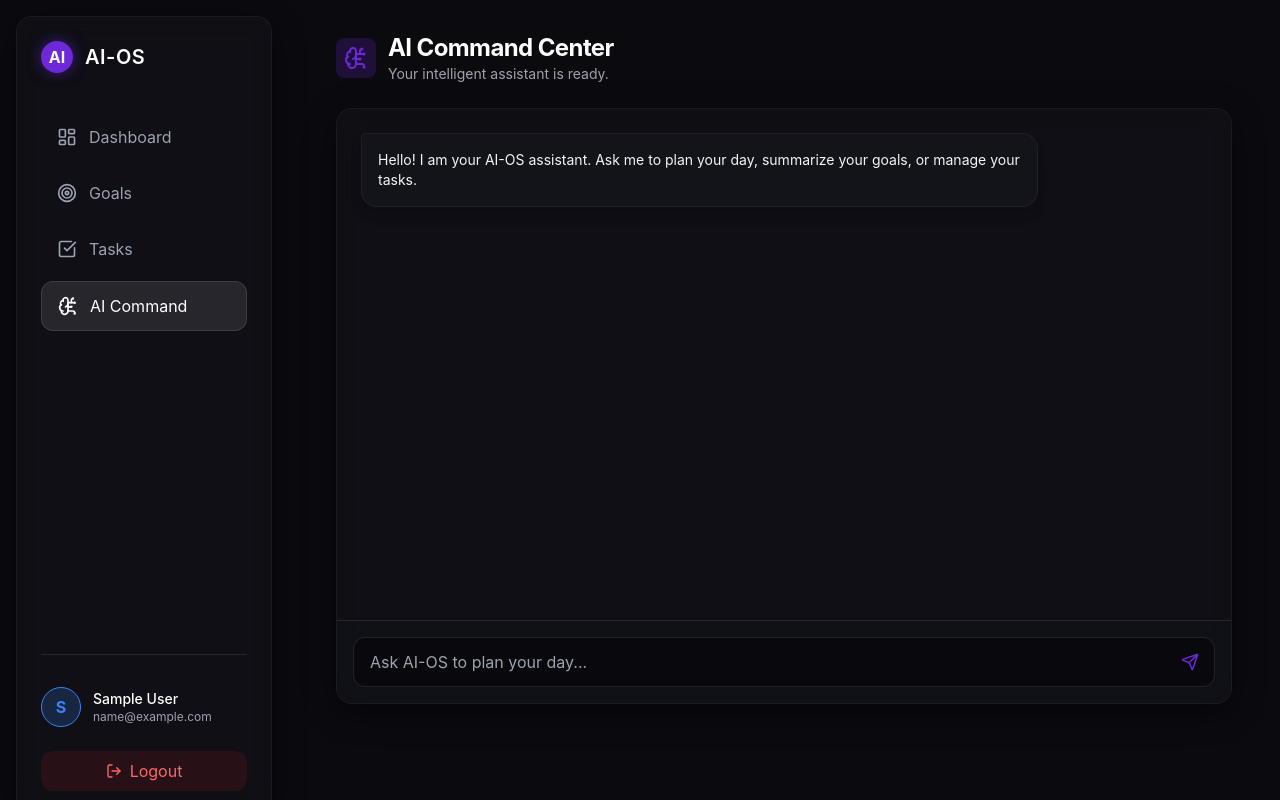
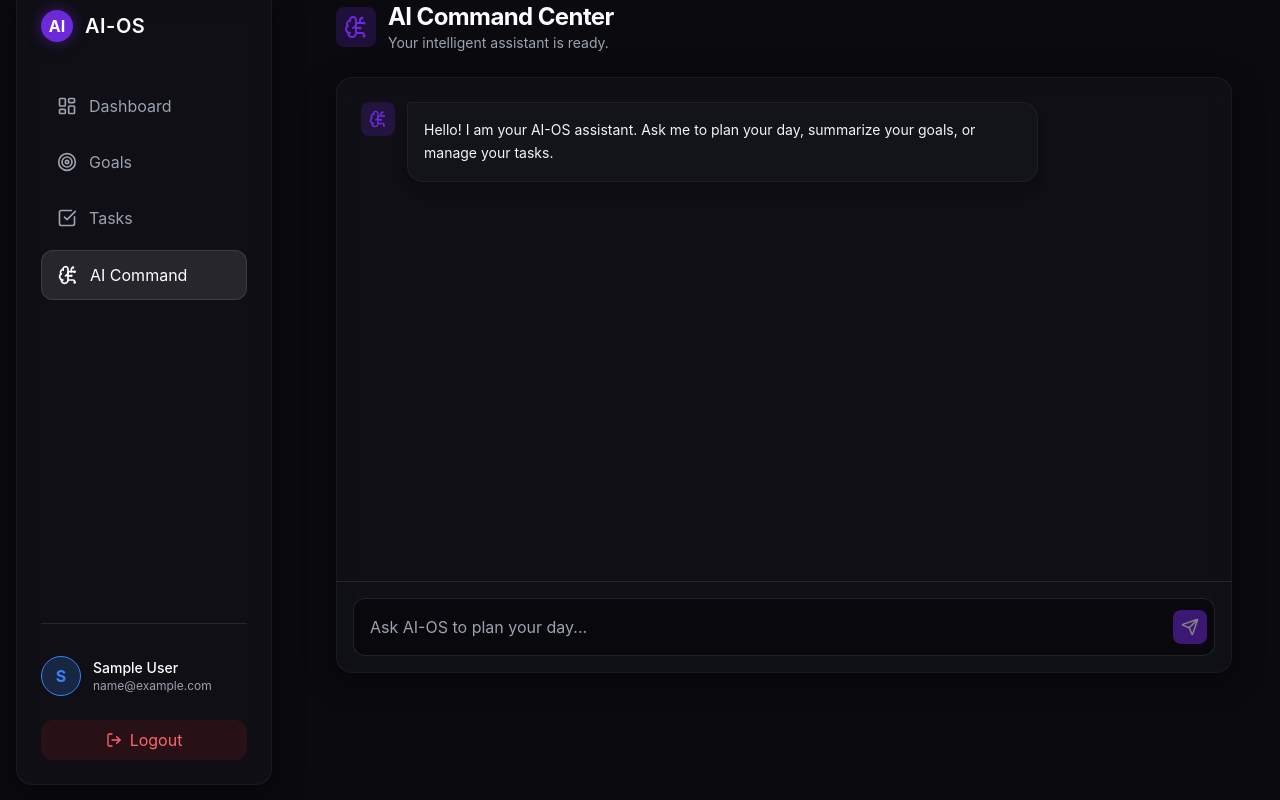
Before and after one commit to piyush9288/AI-Personal-OS, a React (Vite) app in the folder frontend/: page /app/ai in a window 1280 px wide. Built offline with nearby package versions, Linux system fonts and the light colour scheme; sample sign-in values are in the browser's storage.

Commit message:
feat: implement AI Command Center chat interface

```diff
--- a/frontend/src/pages/AICommandCenter.tsx
+++ b/frontend/src/pages/AICommandCenter.tsx
@@ -1,7 +1,52 @@
-import { BrainCircuit, Send } from 'lucide-react';
+import { useState, useRef, useEffect } from 'react';
+import { BrainCircuit, Send, User } from 'lucide-react';
+import { fetchApi } from '../api/client';
+import { motion, AnimatePresence } from 'framer-motion';
 
+interface Message {
+  role: 'ai' | 'user';
+  content: string;
+}
 
 export default function AICommandCenter() {
+  const [messages, setMessages] = useState<Message[]>([
+    { role: 'ai', content: 'Hello! I am your AI-OS assistant. Ask me to plan your day, summarize your goals, or manage your tasks.' }
+  ]);
+  const [input, setInput] = useState('');
+  const [isLoading, setIsLoading] = useState(false);
+  const messagesEndRef = useRef<HTMLDivElement>(null);
+
+  const scrollToBottom = () => {
+    messagesEndRef.current?.scrollIntoView({ behavior: "smooth" });
+  };
+
+  useEffect(() => {
+    scrollToBottom();
+  }, [messages]);
+
+  const handleSend = async () => {
+    if (!input.trim() || isLoading) return;
+
+    const userMessage = input.trim();
+    setInput('');
+    setMessages(prev => [...prev, { role: 'user', content: userMessage }]);
+    setIsLoading(true);
+
+    try {
+      // The backend /ai/chat endpoint returns a string response
+      const response = await fetchApi<string>('/ai/chat', {
+        method: 'POST',
+        body: JSON.stringify({ prompt: userMessage })
+      });
+
+      setMessages(prev => [...prev, { role: 'ai', content: response }]);
+    } catch (err: any) {
+      setMessages(prev => [...prev, { role: 'ai', content: 'Error: Could not reach the AI. ' + err.message }]);
+    } finally {
+      setIsLoading(false);
+    }
+  };
+
   return (
     <div className="max-w-4xl mx-auto h-[calc(100vh-8rem)] flex flex-col">
       <header className="mb-6 flex items-center space-x-3">
@@ -14,23 +59,70 @@ export default function AICommandCenter() {
         </div>
       </header>
 
-      <div className="flex-1 glass-panel flex flex-col overflow-hidden relative">
+      <div className="flex-1 glass-panel flex flex-col overflow-hidden relative border border-white/5">
         <div className="flex-1 overflow-y-auto p-6 space-y-6">
-          <div className="flex justify-start">
-            <div className="bg-surface border border-white/5 p-4 rounded-2xl rounded-tl-sm max-w-[80%] shadow-lg">
-              <p className="text-textMain text-sm">Hello! I am your AI-OS assistant. Ask me to plan your day, summarize your goals, or manage your tasks.</p>
-            </div>
-          </div>
+          <AnimatePresence initial={false}>
+            {messages.map((msg, i) => (
+              <motion.div
+                key={i}
+                initial={{ opacity: 0, y: 10 }}
+                animate={{ opacity: 1, y: 0 }}
+                className={`flex ${msg.role === 'user' ? 'justify-end' : 'justify-start'}`}
+              >
+                <div className={`
+                  flex items-start max-w-[80%] space-x-3
+                  ${msg.role === 'user' ? 'flex-row-reverse space-x-reverse' : 'flex-row'}
+                `}>
+                  <div className={`p-2 rounded-lg flex-shrink-0 ${msg.role === 'user' ? 'bg-secondary/20 text-secondary' : 'bg-primary/20 text-primary'}`}>
+                    {msg.role === 'user' ? <User size={18} /> : <BrainCircuit size={18} />}
+                  </div>
+                  <div className={`
+                    p-4 rounded-2xl text-sm leading-relaxed shadow-lg
+                    ${msg.role === 'user' ? 'bg-secondary text-white rounded-tr-sm' : 'bg-surface border border-white/5 text-textMain rounded-tl-sm'}
+                  `}>
+                    {msg.content.split('\n').map((line, j) => (
+                      <span key={j}>{line}<br/></span>
+                    ))}
+                  </div>
+                </div>
+              </motion.div>
+            ))}
+          </AnimatePresence>
+          {isLoading && (
+            <motion.div initial={{ opacity: 0 }} animate={{ opacity: 1 }} className="flex justify-start">
+               <div className="flex items-start max-w-[80%] space-x-3 flex-row">
+                  <div className="p-2 rounded-lg flex-shrink-0 bg-primary/20 text-primary">
+                    <BrainCircuit size={18} className="animate-pulse" />
+                  </div>
+                  <div className="p-4 rounded-2xl bg-surface border border-white/5 text-textMuted rounded-tl-sm text-sm">
+                    <span className="flex space-x-1">
+                      <span className="animate-bounce">.</span>
+                      <span className="animate-bounce" style={{ animationDelay: '150ms' }}>.</span>
+                      <span className="animate-bounce" style={{ animationDelay: '300ms' }}>.</span>
+                    </span>
+                  </div>
+                </div>
+            </motion.div>
+          )}
+          <div ref={messagesEndRef} />
         </div>
 
         <div className="p-4 border-t border-white/10 bg-surface/50">
           <div className="relative">
             <input
               type="text"
+              value={input}
+              onChange={(e) => setInput(e.target.value)}
+              onKeyDown={(e) => { if (e.key === 'Enter') handleSend(); }}
               placeholder="Ask AI-OS to plan your day..."
-              className="w-full bg-black/40 border border-white/10 rounded-xl py-3 pl-4 pr-12 text-white placeholder:text-textMuted focus:outline-none focus:border-primary focus:ring-1 focus:ring-primary transition-all"
+              disabled={isLoading}
+              className="w-full bg-black/40 border border-white/10 rounded-xl py-4 pl-4 pr-12 text-white placeholder:text-textMuted focus:outline-none focus:border-primary focus:ring-1 focus:ring-primary transition-all disabled:opacity-50"
             />
-            <button className="absolute right-2 top-1/2 -translate-y-1/2 p-2 text-primary hover:text-primary/80 transition-colors">
+            <button
+              onClick={handleSend}
+              disabled={isLoading || !input.trim()}
+              className="absolute right-2 top-1/2 -translate-y-1/2 p-2 bg-primary text-white rounded-lg hover:bg-primary/90 transition-colors disabled:opacity-50"
+            >
               <Send size={18} />
             </button>
           </div>
```
